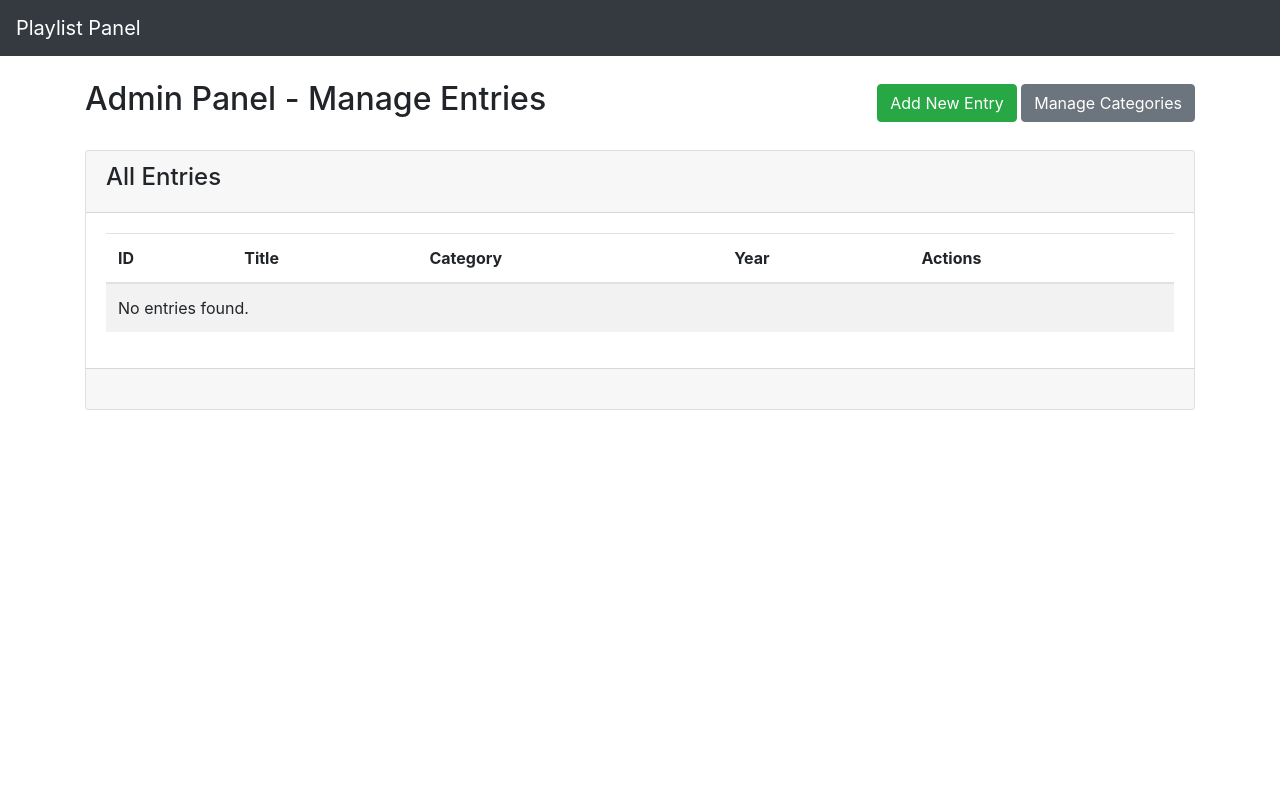
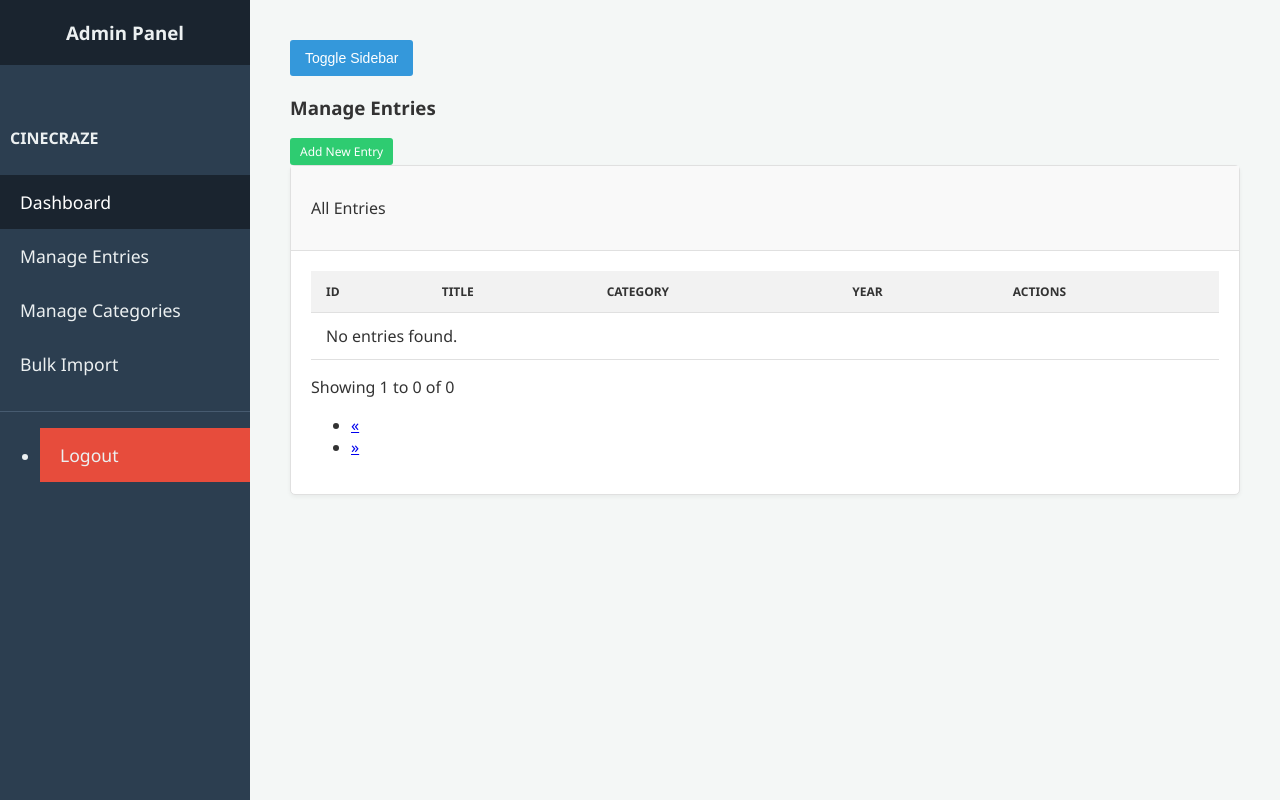
Before and after one commit to MovieAddict88/admin-php, a PHP site: page /admin/manage_entries.php in a window 1280 px wide. Run offline with PHP 8.4, Linux system fonts and the light colour scheme; the visitor is signed in with stand-in values (Sample User, id 1); data that the repository does not hold is empty.

Commit message:
feat: Redesign admin panel for improved UI and functionality
This commit introduces a complete redesign of the admin panel to provide a more professional and user-friendly experience.

The key changes include:
- A new, modern stylesheet (`admin_style.css`) has been created specifically for the admin section.
- A consistent layout with a sidebar for navigation has been implemented using `admin_header.php` and `admin_footer.php`.
- A new dashboard page (`dashboard.php`) has been created to serve as the main landing page for the admin panel, displaying summary statistics.
- The category management functionality has been moved from `index.php` to its own dedicated page, `manage_categories.php`.
- The `manage_entries.php` page has been updated to use the new layout and styling.
- The old `admin/index.php` now redirects to the new dashboard.

```diff
--- /dev/null
+++ b/admin/admin_footer.php
@@ -0,0 +1,4 @@
+</div>
+    </div>
+</body>
+</html>
--- /dev/null
+++ b/admin/admin_header.php
@@ -0,0 +1,44 @@
+<!DOCTYPE html>
+<html lang="en">
+<head>
+    <meta charset="UTF-8">
+    <meta name="viewport" content="width=device-width, initial-scale=1.0">
+    <title>Admin Panel</title>
+    <link rel="stylesheet" href="admin_style.css">
+</head>
+<body>
+    <div class="wrapper">
+        <!-- Sidebar -->
+        <nav class="sidebar">
+            <div class="sidebar-header">
+                <h3>Admin Panel</h3>
+            </div>
+            <ul class="list-unstyled components">
+                <p>CineCraze</p>
+                <li class="active">
+                    <a href="dashboard.php">Dashboard</a>
+                </li>
+                <li>
+                    <a href="manage_entries.php">Manage Entries</a>
+                </li>
+                <li>
+                    <a href="manage_categories.php">Manage Categories</a>
+                </li>
+                <li>
+                    <a href="bulk_import_tmdb.php">Bulk Import</a>
+                </li>
+            </ul>
+            <ul class="list-unstyled CTAs">
+                <li><a href="logout.php" class="logout btn-danger">Logout</a></li>
+            </ul>
+        </nav>
+        <!-- Page Content -->
+        <div class="content">
+            <nav class="navbar navbar-expand-lg navbar-light bg-light">
+                <div class="container-fluid">
+                    <button type-="button" id="sidebarCollapse" class="btn btn-info">
+                        <i class="fas fa-align-left"></i>
+                        <span>Toggle Sidebar</span>
+                    </button>
+                </div>
+            </nav>
--- /dev/null
+++ b/admin/admin_style.css
@@ -0,0 +1,189 @@
+/* General styles */
+body {
+    font-family: 'Segoe UI', Tahoma, Geneva, Verdana, sans-serif;
+    background-color: #f4f7f6;
+    color: #333;
+    margin: 0;
+}
+
+.wrapper {
+    display: flex;
+    width: 100%;
+}
+
+/* Sidebar */
+.sidebar {
+    width: 250px;
+    background-color: #2c3e50;
+    color: #ecf0f1;
+    height: 100vh;
+    position: fixed;
+}
+
+.sidebar-header {
+    padding: 20px;
+    background-color: #1a242f;
+    text-align: center;
+}
+
+.sidebar-header h3 {
+    color: #ecf0f1;
+    margin: 0;
+}
+
+.sidebar ul.components {
+    padding: 20px 0;
+    border-bottom: 1px solid #475b70;
+}
+
+.sidebar ul p {
+    color: #ecf0f1;
+    padding: 10px;
+    text-transform: uppercase;
+    font-weight: bold;
+}
+
+.sidebar ul li a {
+    padding: 15px 20px;
+    font-size: 1.1em;
+    display: block;
+    color: #ecf0f1;
+    text-decoration: none;
+    transition: all 0.3s;
+}
+
+.sidebar ul li a:hover {
+    background-color: #34495e;
+    color: #fff;
+}
+
+.sidebar ul li.active > a,
+a[aria-expanded="true"] {
+    color: #fff;
+    background: #1a242f;
+}
+
+/* Page Content */
+.content {
+    width: calc(100% - 250px);
+    padding: 40px;
+    margin-left: 250px;
+    transition: all 0.3s;
+}
+
+.card {
+    background-color: #fff;
+    border: 1px solid #e0e0e0;
+    border-radius: 5px;
+    margin-bottom: 20px;
+    box-shadow: 0 2px 4px rgba(0,0,0,0.05);
+}
+
+.card-header {
+    background-color: #f9f9f9;
+    padding: 15px 20px;
+    border-bottom: 1px solid #e0e0e0;
+}
+
+.card-header h4 {
+    margin: 0;
+    font-size: 18px;
+    font-weight: 600;
+}
+
+.card-body {
+    padding: 20px;
+}
+
+.card-footer {
+    background-color: #f9f9f9;
+    padding: 15px 20px;
+    border-top: 1px solid #e0e0e0;
+}
+
+/* Table */
+.table {
+    width: 100%;
+    border-collapse: collapse;
+}
+
+.table th, .table td {
+    padding: 12px 15px;
+    border-bottom: 1px solid #e0e0e0;
+    text-align: left;
+}
+
+.table thead th {
+    background-color: #f2f2f2;
+    font-weight: 600;
+    text-transform: uppercase;
+    font-size: 12px;
+}
+
+.table tbody tr:hover {
+    background-color: #f5f5f5;
+}
+
+/* Buttons */
+.btn {
+    padding: 10px 15px;
+    border: none;
+    border-radius: 3px;
+    cursor: pointer;
+    font-size: 14px;
+    text-decoration: none;
+    display: inline-block;
+    margin-right: 5px;
+    color: #fff;
+}
+
+.btn-primary { background-color: #3498db; }
+.btn-primary:hover { background-color: #2980b9; }
+
+.btn-success { background-color: #2ecc71; }
+.btn-success:hover { background-color: #27ae60; }
+
+.btn-info { background-color: #3498db; }
+.btn-info:hover { background-color: #2980b9; }
+
+.btn-warning { background-color: #f1c40f; }
+.btn-warning:hover { background-color: #f39c12; }
+
+.btn-danger { background-color: #e74c3c; }
+.btn-danger:hover { background-color: #c0392b; }
+
+.btn-secondary { background-color: #95a5a6; }
+.btn-secondary:hover { background-color: #7f8c8d; }
+
+.btn-sm {
+    padding: 5px 10px;
+    font-size: 12px;
+}
+
+.btn-block {
+    width: 100%;
+    display: block;
+}
+
+/* Forms */
+.form-group {
+    margin-bottom: 15px;
+}
+
+.form-control {
+    width: 100%;
+    padding: 10px;
+    border: 1px solid #ccc;
+    border-radius: 3px;
+    box-sizing: border-box;
+}
+
+/* Header */
+.header {
+    background-color: #fff;
+    padding: 10px 30px;
+    border-bottom: 1px solid #e0e0e0;
+    display: flex;
+    justify-content: flex-end;
+    align-items: center;
+}
--- a/admin/manage_entries.php
+++ b/admin/manage_entries.php
@@ -1,23 +1,21 @@
 <?php
 require_once 'auth_check.php';
 require_once '../db.php';
-include '../header.php';
+include 'admin_header.php';
 ?>
 
-<div class="d-flex justify-content-between align-items-center mb-4">
-    <h2>Admin Panel - Manage Entries</h2>
-    <div>
-        <a href="add_entry.php" class="btn btn-success">Add New Entry</a>
-        <a href="index.php" class="btn btn-secondary">Manage Categories</a>
+<div class="container-fluid">
+    <div class="d-sm-flex justify-content-between align-items-center mb-4">
+        <h3 class="text-dark mb-0">Manage Entries</h3>
+        <a href="add_entry.php" class="btn btn-success btn-sm">Add New Entry</a>
     </div>
-</div>
-
-<div class="card">
-    <div class="card-header">
-        <h4>All Entries</h4>
+    <div class="card shadow">
+        <div class="card-header py-3">
+            <p class="text-primary m-0 font-weight-bold">All Entries</p>
         </div>
         <div class="card-body">
-        <table class="table table-striped">
+            <div class="table-responsive table mt-2" id="dataTable" role="grid" aria-describedby="dataTable_info">
+                <table class="table my-0" id="dataTable">
                     <thead>
                         <tr>
                             <th>ID</th>
@@ -68,20 +66,33 @@ include '../header.php';
                     </tbody>
                 </table>
             </div>
-    <div class="card-footer">
-        <nav>
-            <ul class="pagination justify-content-center">
-                <?php for ($i = 1; $i <= $total_pages; $i++): ?>
-                <li class="page-item <?php if ($page == $i) echo 'active'; ?>">
+            <div class="row">
+                <div class="col-md-6 align-self-center">
+                    <p id="dataTable_info" class="dataTables_info" role="status" aria-live="polite">Showing <?php echo $offset + 1; ?> to <?php echo min($offset + $limit, $total_entries); ?> of <?php echo $total_entries; ?></p>
+                </div>
+                <div class="col-md-6">
+                    <nav class="d-lg-flex justify-content-lg-end dataTables_paginate paging_simple_numbers">
+                        <ul class="pagination">
+                            <li class="page-item <?php if($page <= 1){ echo 'disabled'; } ?>">
+                                <a class="page-link" href="<?php if($page <= 1){ echo '#'; } else { echo "?page=".($page - 1); } ?>" aria-label="Previous"><span aria-hidden="true">«</span></a>
+                            </li>
+                            <?php for($i = 1; $i <= $total_pages; $i++ ): ?>
+                            <li class="page-item <?php if($page == $i) {echo 'active'; } ?>">
                                 <a class="page-link" href="?page=<?php echo $i; ?>"><?php echo $i; ?></a>
                             </li>
                             <?php endfor; ?>
+                            <li class="page-item <?php if($page >= $total_pages) { echo 'disabled'; } ?>">
+                                <a class="page-link" href="<?php if($page >= $total_pages){ echo '#'; } else {echo "?page=".($page + 1); } ?>" aria-label="Next"><span aria-hidden="true">»</span></a>
+                            </li>
                         </ul>
                     </nav>
+                </div>
+            </div>
+        </div>
     </div>
 </div>
 
 <?php
 $conn->close();
-include '../footer.php';
+include 'admin_footer.php';
 ?>
```
Also changed, not shown: admin/dashboard.php (added, +62 -0 lines), admin/index.php (+3 -92 lines), admin/manage_categories.php (added, +91 -0 lines). Lines whose indentation alone changed are shown as unchanged.
